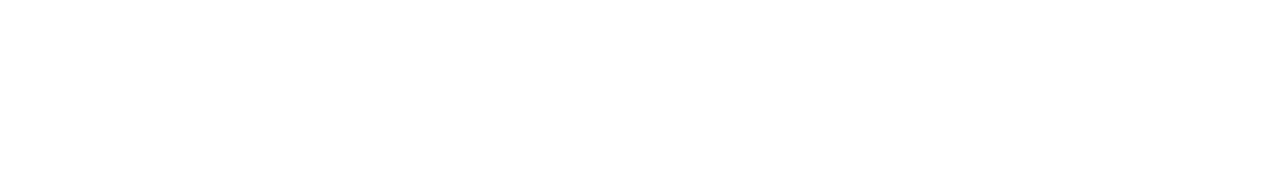
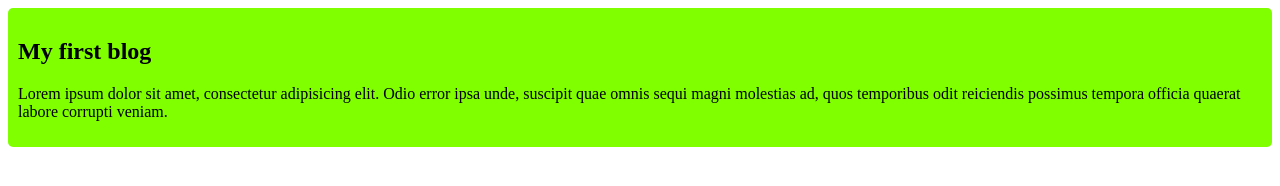
Before and after one commit to pranto-bpi/ph-git-task, a plain HTML site: page index.html in a window 1280 px wide. Drawn offline with Linux system fonts and the light colour scheme.

Commit message:
first commit

```diff
--- a/index.html
+++ b/index.html
@@ -4,8 +4,12 @@
      <meta charset="UTF-8">
      <meta name="viewport" content="width=device-width, initial-scale=1.0">
      <title>my first git repo</title>
+     <link rel="stylesheet" href="styles/blog.css">
 </head>
 <body>
-
+     <div>
+          <h2>My first blog</h2>
+          <p>Lorem ipsum dolor sit amet, consectetur adipisicing elit. Odio error ipsa unde, suscipit quae omnis sequi magni molestias ad, quos temporibus odit reiciendis possimus tempora officia quaerat labore corrupti veniam.</p>
+     </div>
 </body>
 </html>
--- /dev/null
+++ b/styles/blog.css
@@ -0,0 +1,5 @@
+div{
+     background-color: chartreuse;
+     padding: 10px;
+     border-radius: 5px;
+}
```
